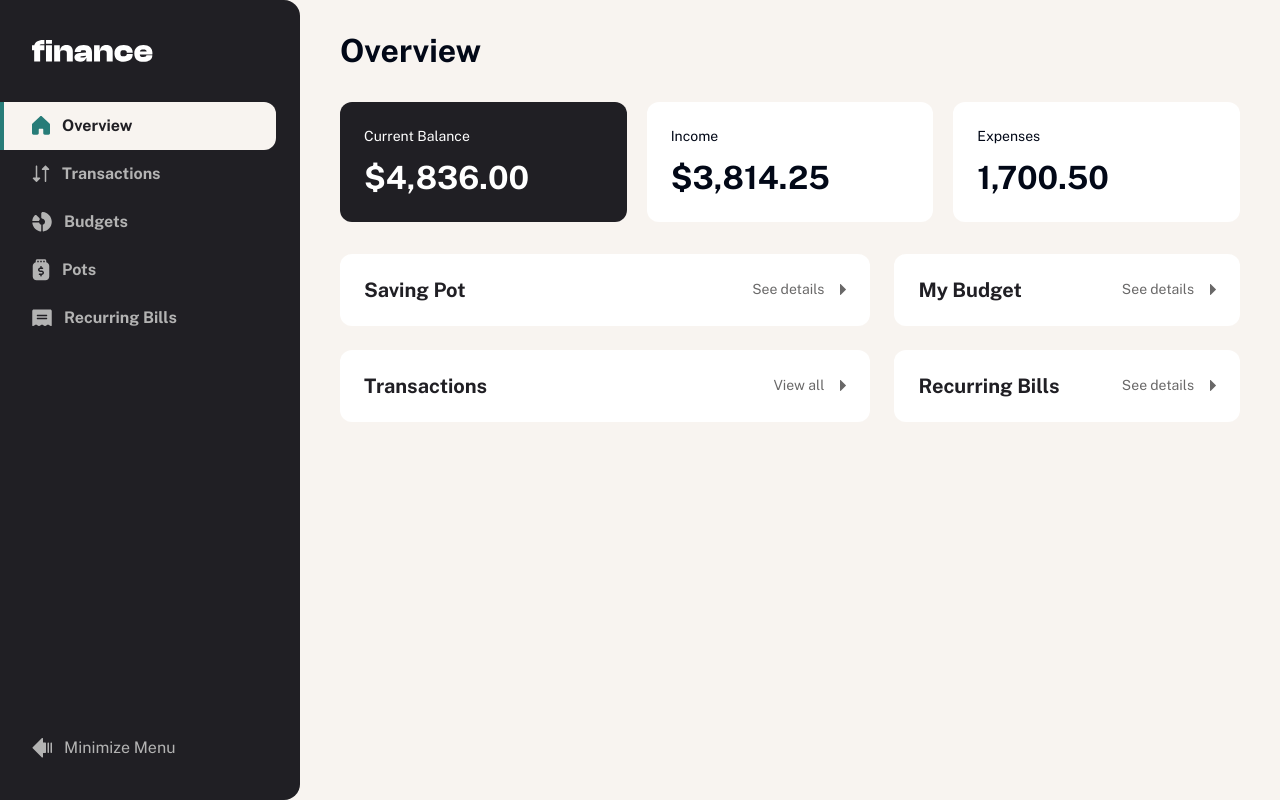
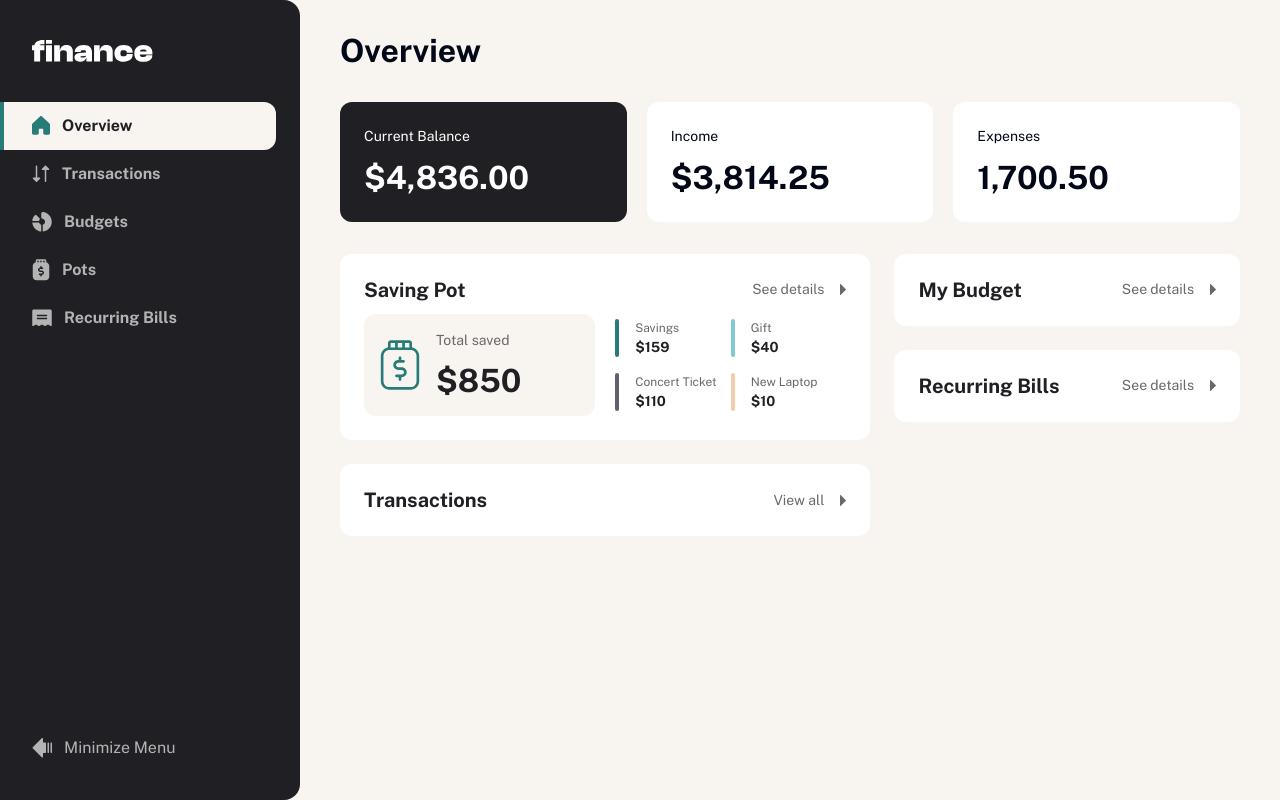
Before and after one commit to anna-dominguez/my-finances-app, a Next.js app: page / in a window 1280 px wide. Built offline with nearby package versions, Linux system fonts and the light colour scheme.

Commit message:
saving pots box in overview

```diff
--- a/src/app/page.tsx
+++ b/src/app/page.tsx
@@ -1,5 +1,7 @@
 import Box from '@/components/Box';
+import OverviewPots from '@/components/Overview/OverviewPots';
 import IconCaretRight from '@/components/SVG/IconCaretRight';
+import Image from 'next/image';
 import Link from 'next/link';
 
 export default function Home() {
@@ -21,24 +23,9 @@
 						<p className="text-[32px] leading-[120%] font-bold">1,700.50</p>
 					</Box>
 				</section>
-				<section className="grid grid-cols-5 gap-6">
-					<div className="col-span-3 space-y-6">
-						<Box>
-							<header className="flex items-center justify-between">
-								<h3 className="text-xl font-bold leading-[120%] text-grey-900">
-									Saving Pot
-								</h3>
-								<Link
-									href="/pots"
-									className="flex items-center gap-4 group cursor-pointer"
-								>
-									<p className="text-sm leading-[150%] text-grey-500 group-hover:text-grey-900">
-										See details
-									</p>
-									<IconCaretRight color="group-hover:text-grey-900" />
-								</Link>
-							</header>
-						</Box>
+				<section className="grid grid-flow-row lg:grid-cols-5 gap-4 md:gap-6">
+					<div className="lg:col-span-3 space-y-4 md:space-y-6">
+						<OverviewPots />
 						<Box>
 							<header className="flex items-center justify-between">
 								<h3 className="text-xl font-bold leading-[120%] text-grey-900">
@@ -56,7 +43,7 @@
 							</header>
 						</Box>
 					</div>
-					<div className="col-span-2 space-y-6">
+					<div className="lg:col-span-2 space-y-6">
 						<Box>
 							<header className="flex items-center justify-between">
 								<h3 className="text-xl font-bold leading-[120%] text-grey-900">
--- /dev/null
+++ b/src/components/Overview/OverviewPots.tsx
@@ -0,0 +1,81 @@
+import Link from 'next/link';
+import Image from 'next/image';
+
+import Box from '../Box';
+import IconCaretRight from '../SVG/IconCaretRight';
+
+const OverviewPots = () => {
+	return (
+		<Box>
+			<header className="flex items-center justify-between">
+				<h3 className="text-xl font-bold leading-[120%] text-grey-900">
+					Saving Pot
+				</h3>
+				<Link
+					href="/pots"
+					className="flex items-center gap-4 group cursor-pointer"
+				>
+					<p className="text-sm leading-[150%] text-grey-500 group-hover:text-grey-900">
+						See details
+					</p>
+					<IconCaretRight color="group-hover:text-grey-900" />
+				</Link>
+			</header>
+			<section className="grid md:grid-cols-4 gap-5 items-center">
+				<article className="col-span-2 flex gap-4 p-4 items-center bg-beige-100 rounded-xl">
+					<Image src="/icon-pot.svg" alt="icon" width={40} height={40} />
+					<div className="space-y-[11px]">
+						<h4 className="text-grey-500 text-sm leading-[150%]">
+							Total saved
+						</h4>
+						<p className="text-grey-900 text-[32px] leading-[120%] font-bold">
+							$850
+						</p>
+					</div>
+				</article>
+				<article className="col-span-2 flex flex-col gap-4">
+					<div className="grid grid-cols-2">
+						<article className="flex gap-4">
+							<div className="h-full w-1 rounded-lg bg-green" />
+							<div className="flex flex-col">
+								<h4 className="text-xs leading-[150%] text-grey-500">
+									Savings
+								</h4>
+								<p className="text-grey-900 font-bold text-sm">$159</p>
+							</div>
+						</article>
+						<article className="flex gap-4">
+							<div className="h-full w-1 rounded-lg bg-cyan" />
+							<div className="flex flex-col">
+								<h4 className="text-xs leading-[150%] text-grey-500">Gift</h4>
+								<p className="text-grey-900 font-bold text-sm">$40</p>
+							</div>
+						</article>
+					</div>
+					<div className="grid grid-cols-2">
+						<article className="flex gap-4">
+							<div className="h-full w-1 rounded-lg bg-navy" />
+							<div className="flex flex-col">
+								<h4 className="text-xs leading-[150%] text-grey-500">
+									Concert Ticket
+								</h4>
+								<p className="text-grey-900 font-bold text-sm">$110</p>
+							</div>
+						</article>
+						<article className="flex gap-4">
+							<div className="h-full w-1 rounded-lg bg-yellow" />
+							<div className="flex flex-col">
+								<h4 className="text-xs leading-[150%] text-grey-500">
+									New Laptop
+								</h4>
+								<p className="text-grey-900 font-bold text-sm">$10</p>
+							</div>
+						</article>
+					</div>
+				</article>
+			</section>
+		</Box>
+	);
+};
+
+export default OverviewPots;
--- a/tailwind.config.ts
+++ b/tailwind.config.ts
@@ -30,6 +30,8 @@
 				'grey-100': '#F2F2F2',
 				cyan: '#82C9D7',
 				green: '#277C78',
+				navy: '#626070',
+				yellow: '#F2CDAC',
 				border: 'hsl(var(--border))',
 				input: 'hsl(var(--input))',
 				ring: 'hsl(var(--ring))',
```
